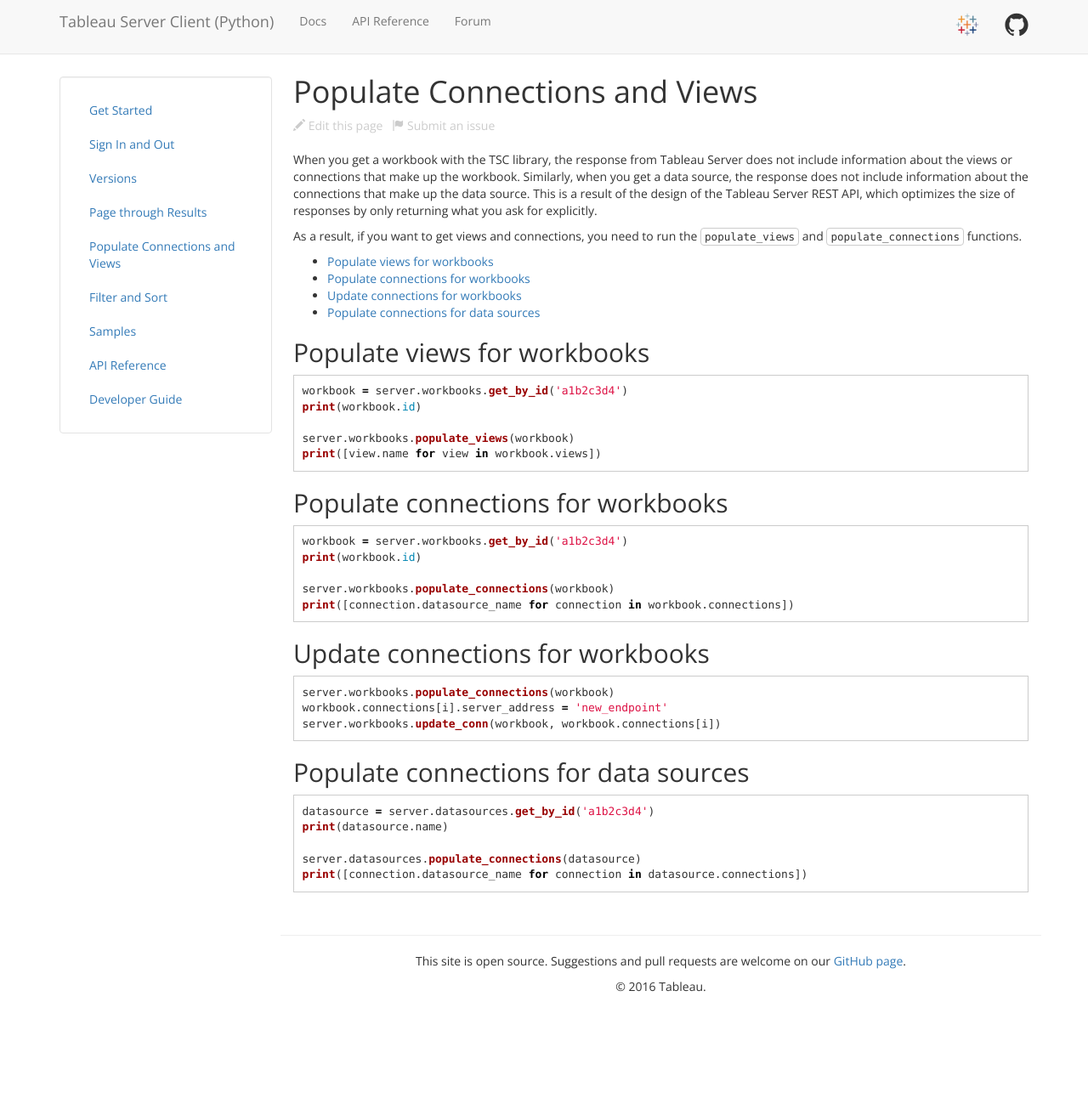
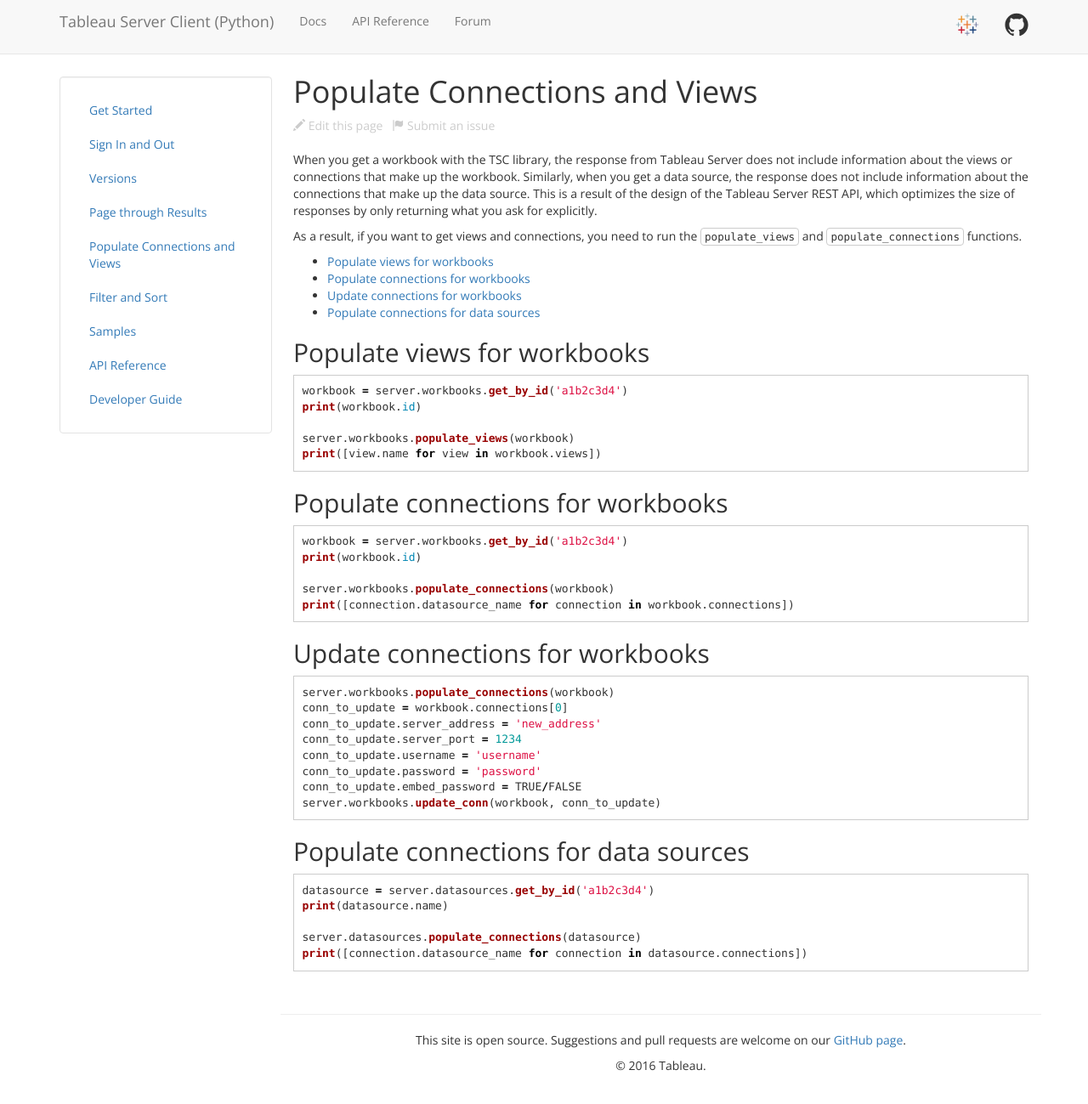
Before and after one commit to tableau/server-client-python, a Jekyll site: the page built from docs/docs/populate-connections-views.md, in a window 1280 px wide and 1304 px high. Shown: the top 1299 px of the window at 85% size. Built offline with Jekyll 4.4.1, drawn with Linux system fonts in a browser that asks for light colours.

Commit message:
Updated example and added attributes

````diff
--- a/docs/docs/populate-connections-views.md
+++ b/docs/docs/populate-connections-views.md
@@ -38,8 +38,13 @@
 
 ```py
 server.workbooks.populate_connections(workbook)
-workbook.connections[i].server_address = 'new_endpoint'
-server.workbooks.update_conn(workbook, workbook.connections[i])
+conn_to_update = workbook.connections[0]
+conn_to_update.server_address = 'new_address'
+conn_to_update.server_port = 1234
+conn_to_update.username = 'username'
+conn_to_update.password = 'password'
+conn_to_update.embed_password = TRUE/FALSE
+server.workbooks.update_conn(workbook, conn_to_update)
 ```
 
 ## Populate connections for data sources
````
